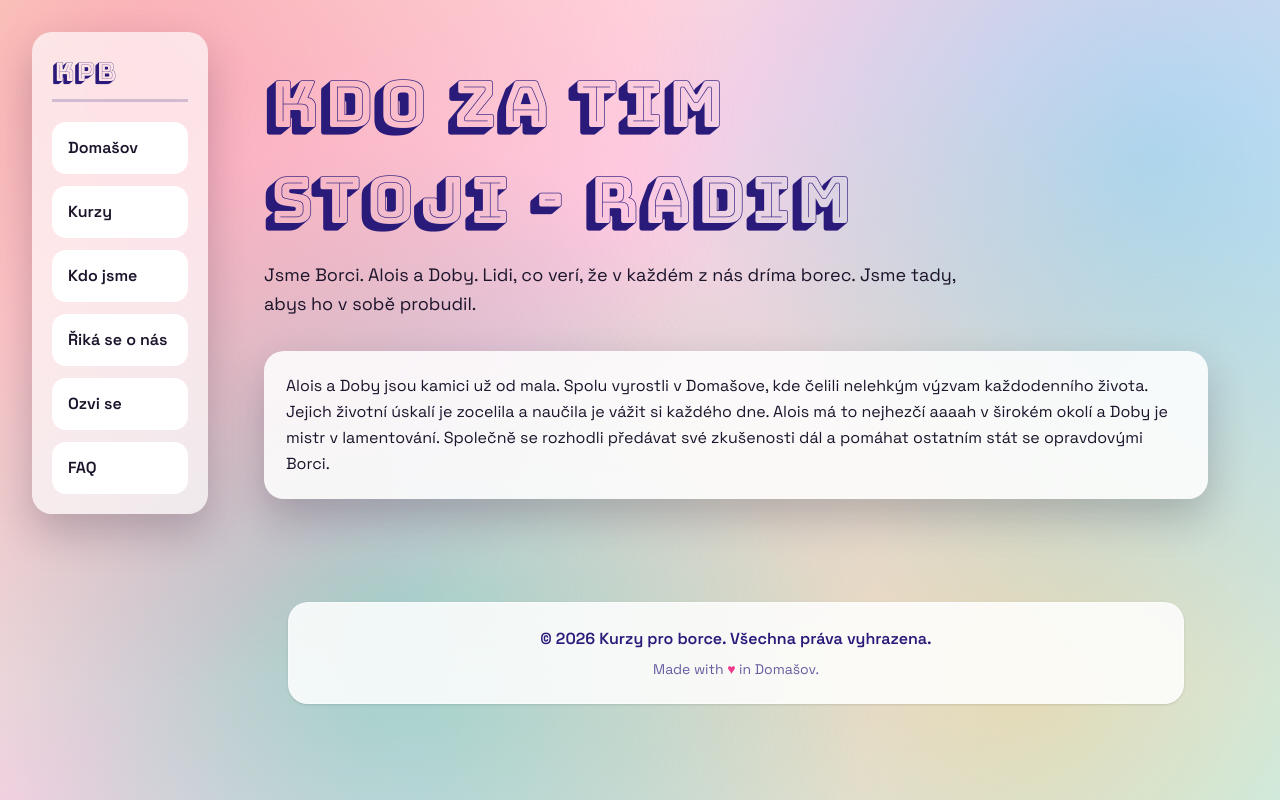
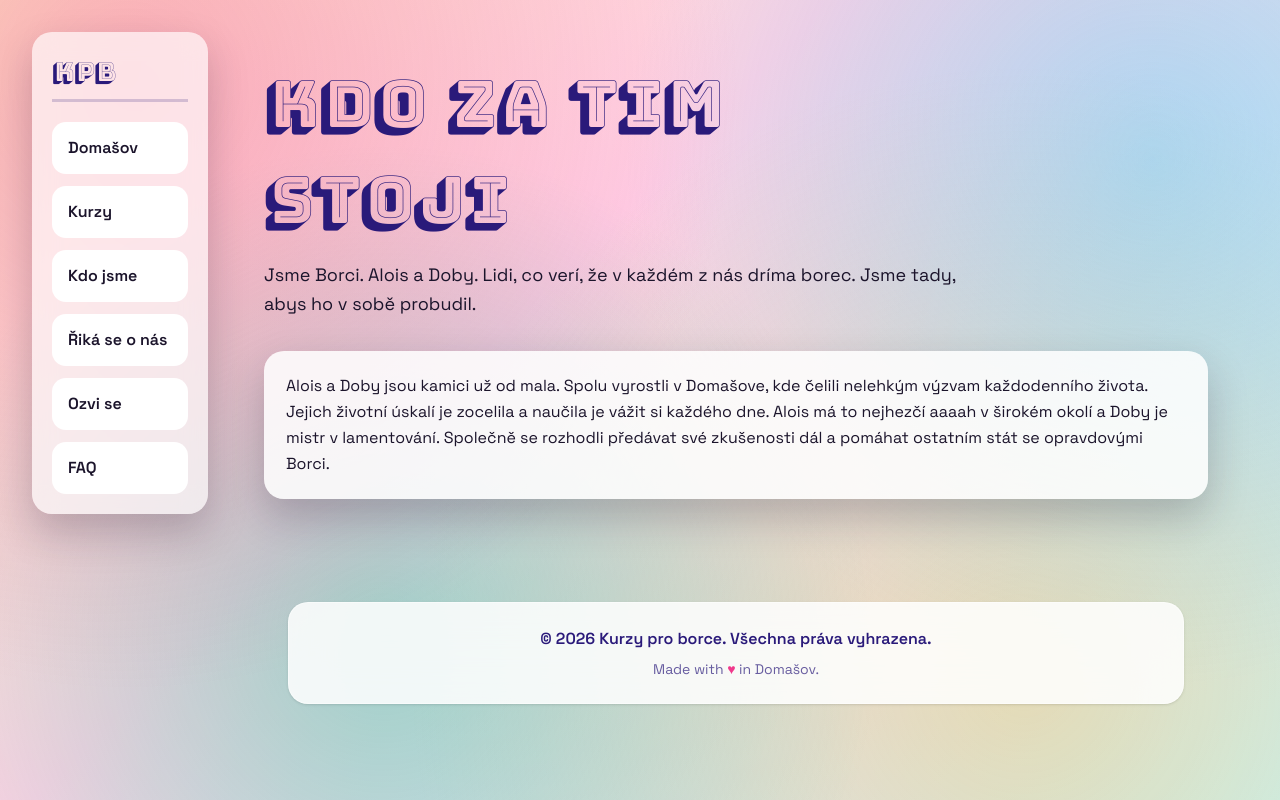
Before and after one commit to racochejlisdadnow/KurzyBorci, an Astro site: page /KurzyBorci/about in a window 1280 px wide. Built offline with nearby package versions, Linux system fonts and the light colour scheme; Astro itself is replaced by a stand-in of ours.

```diff
--- a/src/pages/about/index.astro
+++ b/src/pages/about/index.astro
@@ -7,7 +7,7 @@ import Layout from "../../layouts/Layout.astro";
     <h1
       class="font-display text-[clamp(36px,5vw,64px)] m-[8px_0_12px] text-navy"
     >
-      Kdo za tim stoji - RADIM
+      Kdo za tim stoji
     </h1>
     <p class="text-lg leading-relaxed">
       Jsme Borci. Alois a Doby. Lidi, co verí, že v každém z nás dríma borec.
```
